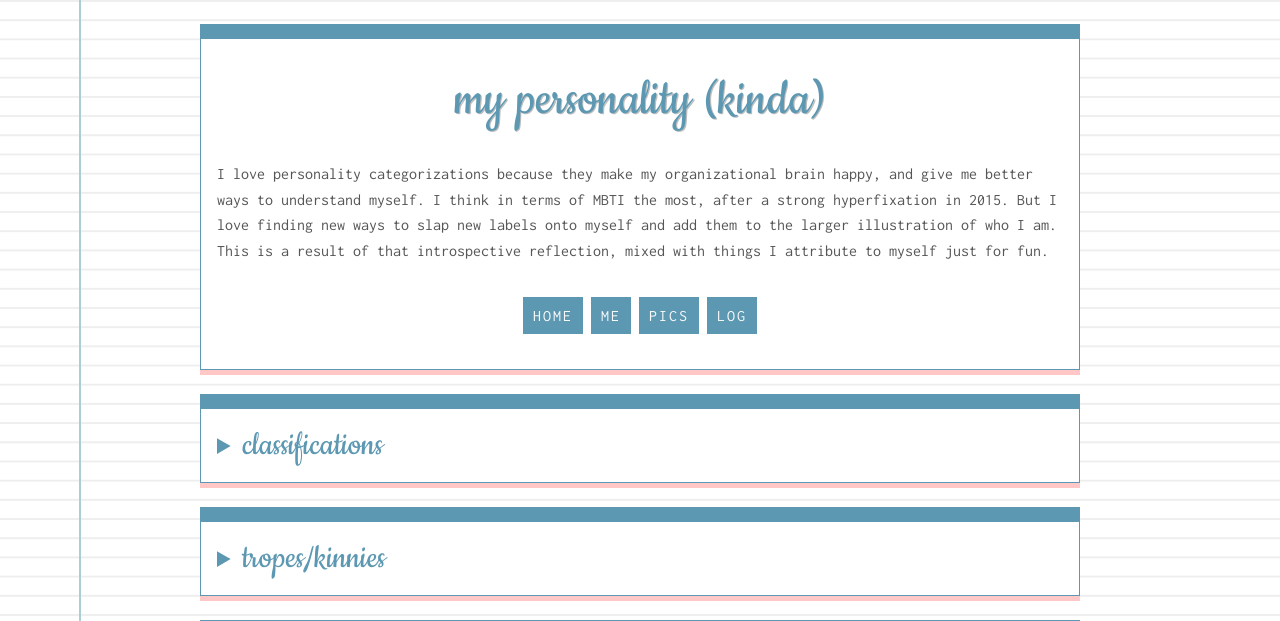
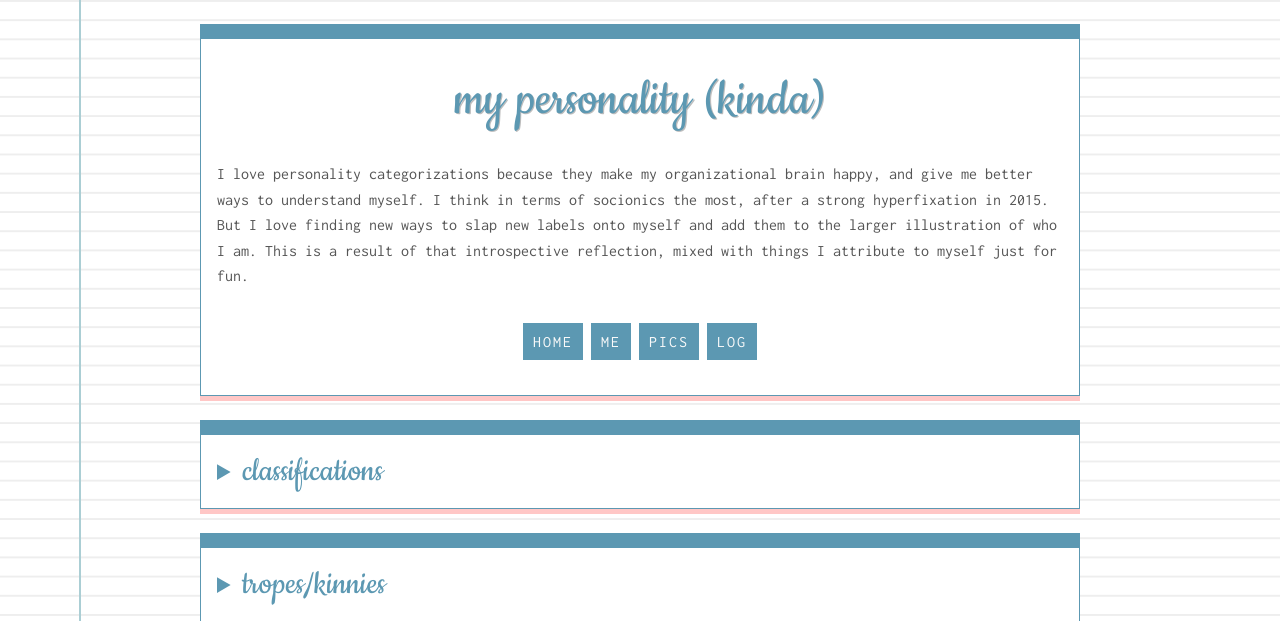
Before and after one commit to aroceu/me, a PHP site: page /personality/ in a window 1280 px wide. Shown: the top 621 px of the page. Run offline with PHP 8.4, Linux system fonts and the light colour scheme.

Commit message:
Updates to index and personality

```diff
--- a/index.php
+++ b/index.php
@@ -260,6 +260,7 @@
 			<li>If you're unsure about anything, just call me Arrow/aroceu and use whatever words you'd like and don't worry about it.</li>
 			<li>Any preferences stated here blur much more for people I trust. So if we're friends, don't worry about it (even more.)</li>
 			<li>I don't take myself half as seriously as this page may make me seem, I take pride in my inconsistency because it's who I am as a person, and I like using words wrong.</li>
+			<li>(Yes, my IRL parents are divorced too.)</li>
 		</ul>
 	</li>
 </ul>
--- a/personality/index.php
+++ b/personality/index.php
@@ -261,7 +261,7 @@ width: 100% !important;
 
             <h1>my personality (kinda)</h1>
 
-            <p>I love personality categorizations because they make my organizational brain happy, and give me better ways to understand myself. I think in terms of MBTI the most, after a strong hyperfixation in 2015. But I love finding new ways to slap new labels onto myself and add them to the larger illustration of who I am. This is a result of that introspective reflection, mixed with things I attribute to myself just for fun.</p>
+            <p>I love personality categorizations because they make my organizational brain happy, and give me better ways to understand myself. I think in terms of socionics the most, after a strong hyperfixation in 2015. But I love finding new ways to slap new labels onto myself and add them to the larger illustration of who I am. This is a result of that introspective reflection, mixed with things I attribute to myself just for fun.</p>
 
             <nav>
 	<a href="../../">home</a>
```
